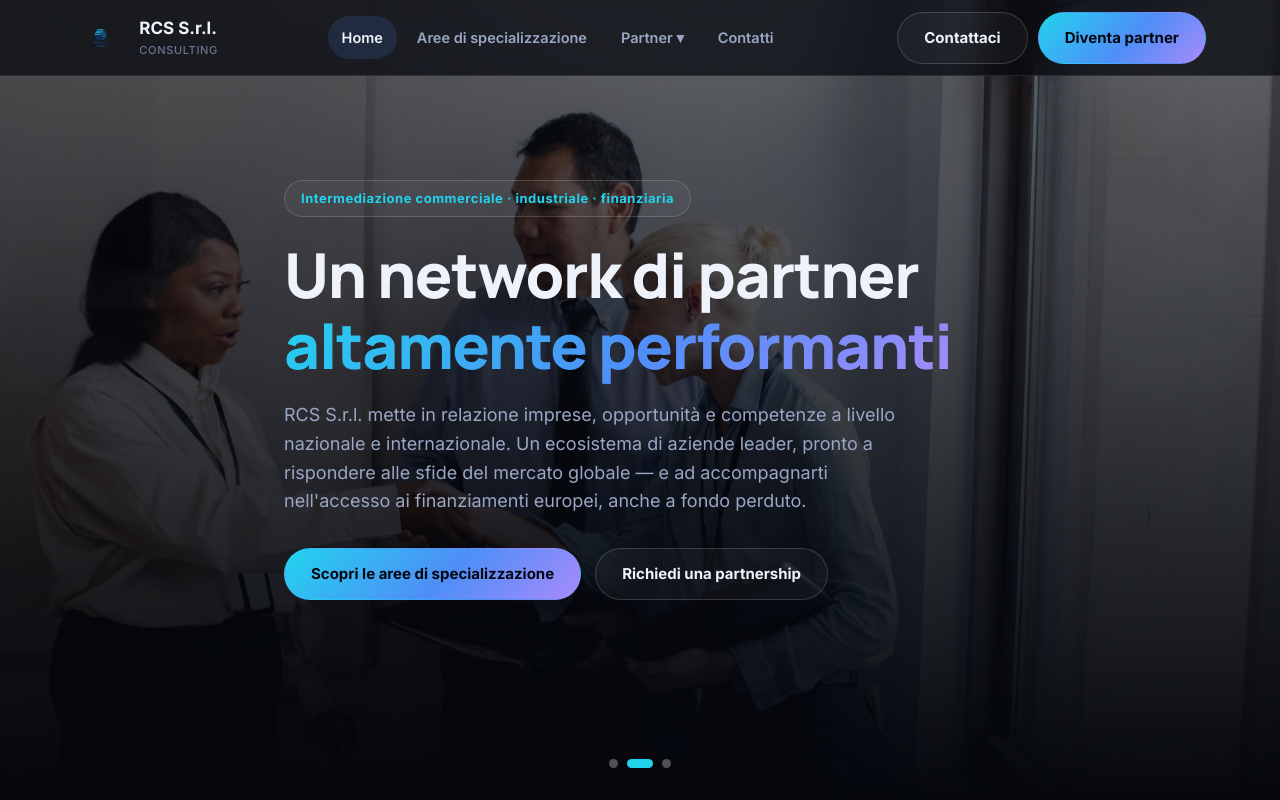
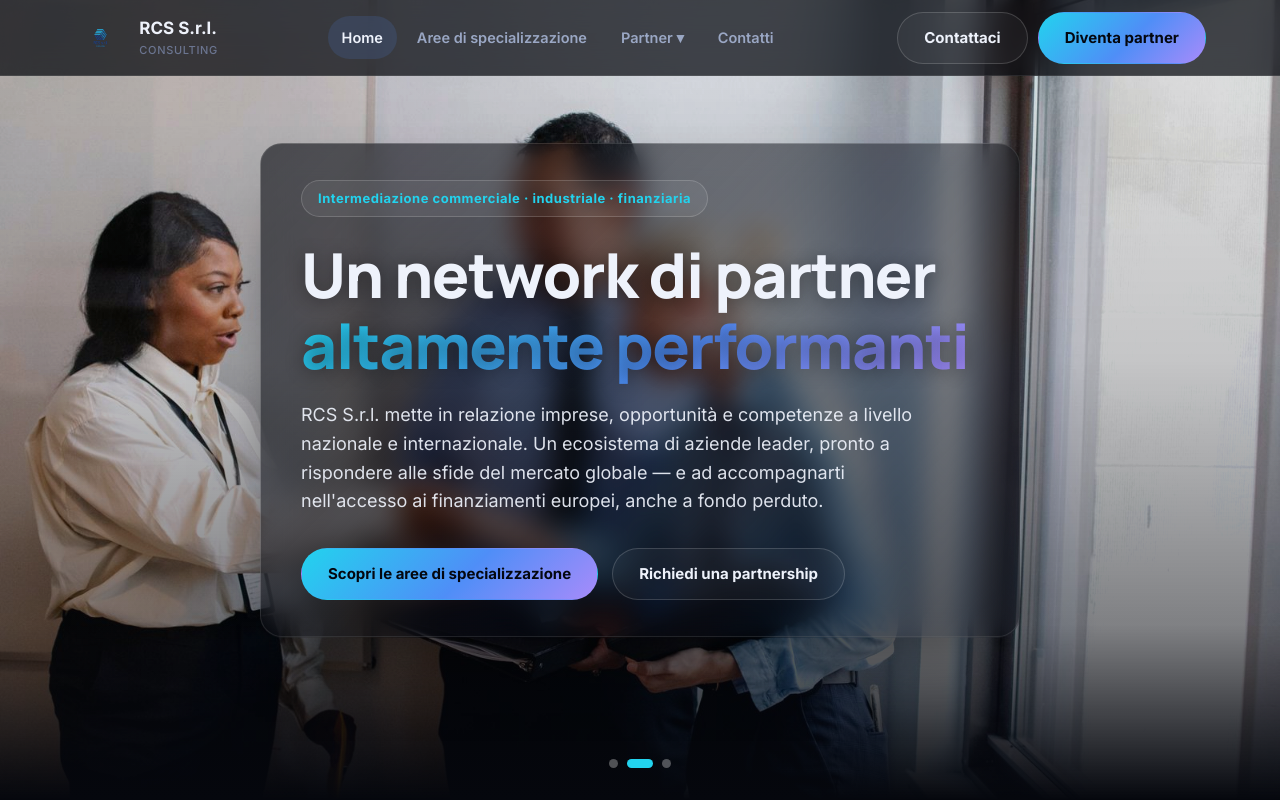
Before and after one commit to theophilekamd-rgb/rcs-site-web, a plain HTML site: page rcs-sito/index.html in a window 1280 px wide. Shown: the top 800 px of the page. Drawn offline with Linux system fonts and the light colour scheme.

Commit message:
Brighten hero slideshow backgrounds, add glass panel for text legibility
Co-Authored-By: Claude Sonnet 5 <noreply@anthropic.com>

```diff
--- a/rcs-sito/assets/css/style.css
+++ b/rcs-sito/assets/css/style.css
@@ -245,13 +245,14 @@ li { margin-bottom: .4em; }
   background-size: cover;
   background-position: center;
   opacity: 0;
+  filter: brightness(1.15) saturate(1.1);
   transition: opacity 1.6s ease;
 }
 .hero-slide.active { opacity: 1; }
 .hero::after {
   content: "";
   position: absolute; inset: 0;
-  background: linear-gradient(180deg, rgba(5,7,13,.55) 0%, rgba(5,7,13,.86) 68%, var(--bg) 100%);
+  background: linear-gradient(180deg, rgba(5,7,13,.1) 0%, rgba(5,7,13,.22) 45%, rgba(5,7,13,.5) 78%, var(--bg) 100%);
   z-index: -1;
 }
 .hero-dots {
@@ -273,21 +274,31 @@ li { margin-bottom: .4em; }
 }
 .hero-dots button.active { background: var(--accent-cyan); width: 26px; border-radius: 5px; }
 
-.hero-content { max-width: 760px; }
+.hero-content {
+  max-width: 760px;
+  padding: 36px 40px;
+  background: linear-gradient(135deg, rgba(5,7,13,.6), rgba(5,7,13,.32));
+  backdrop-filter: blur(14px) saturate(130%);
+  -webkit-backdrop-filter: blur(14px) saturate(130%);
+  border: 1px solid rgba(255,255,255,.1);
+  border-radius: var(--radius-lg);
+  box-shadow: 0 30px 70px -30px rgba(0,0,0,.65);
+}
+@media (max-width: 640px) { .hero-content { padding: 26px 24px; } }
 .hero-eyebrow {
   display: inline-block;
   padding: 7px 16px;
   border-radius: 999px;
   border: 1px solid var(--border-strong);
-  background: rgba(255,255,255,.04);
+  background: rgba(255,255,255,.06);
   font-size: 13px;
   font-weight: 700;
   color: var(--accent-cyan);
   letter-spacing: .04em;
   margin-bottom: 22px;
 }
-.hero h1 { font-size: clamp(34px, 5.6vw, 62px); margin-bottom: 20px; }
-.hero p.lead { font-size: 18px; max-width: 620px; color: var(--text-muted); margin-bottom: 32px; }
+.hero h1 { font-size: clamp(34px, 5.6vw, 62px); margin-bottom: 20px; text-shadow: 0 2px 18px rgba(0,0,0,.4); }
+.hero p.lead { font-size: 18px; max-width: 620px; color: var(--text); opacity: .92; margin-bottom: 32px; }
 .hero-actions { display: flex; gap: 14px; flex-wrap: wrap; }
 
 .page-hero {
```
